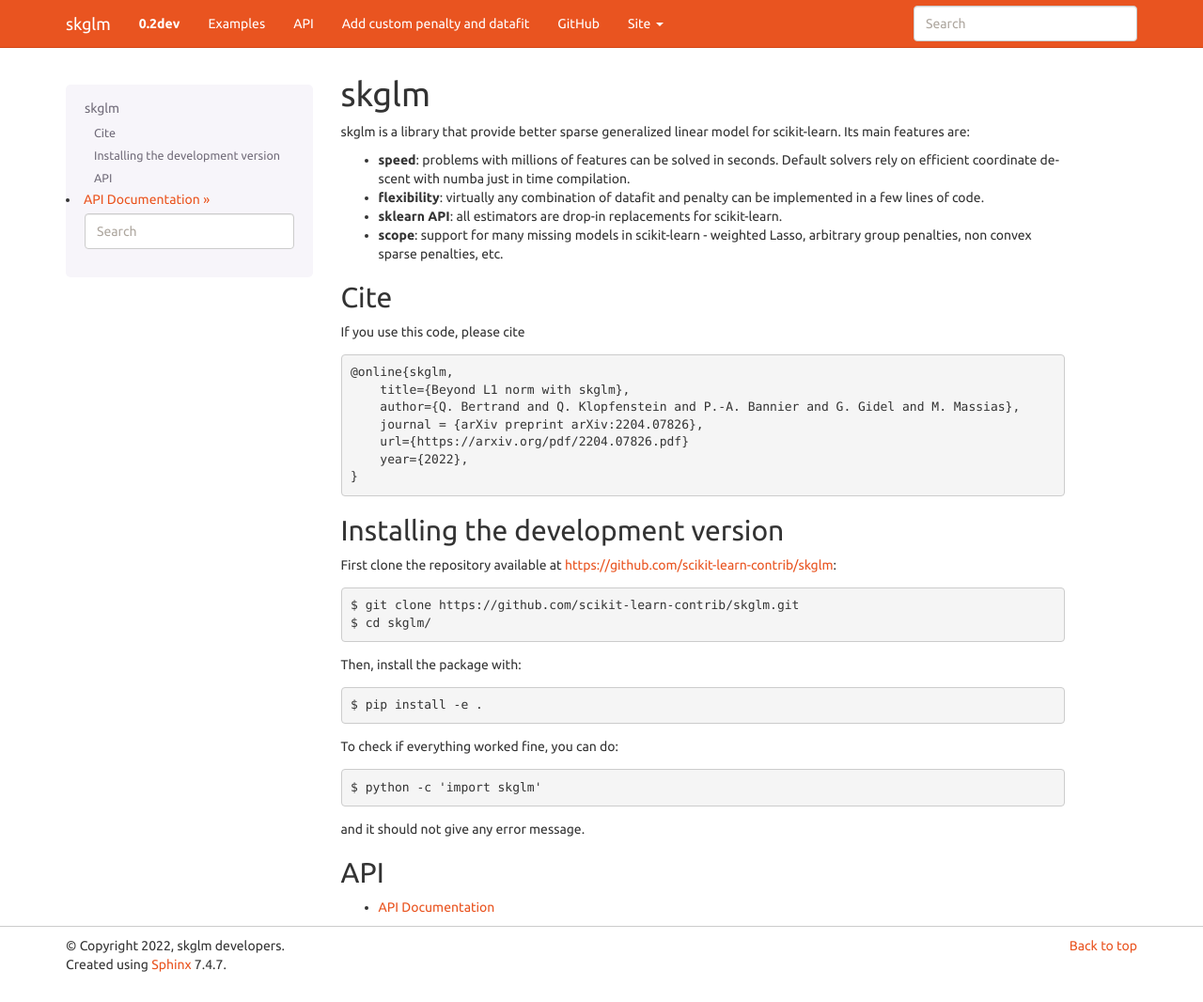
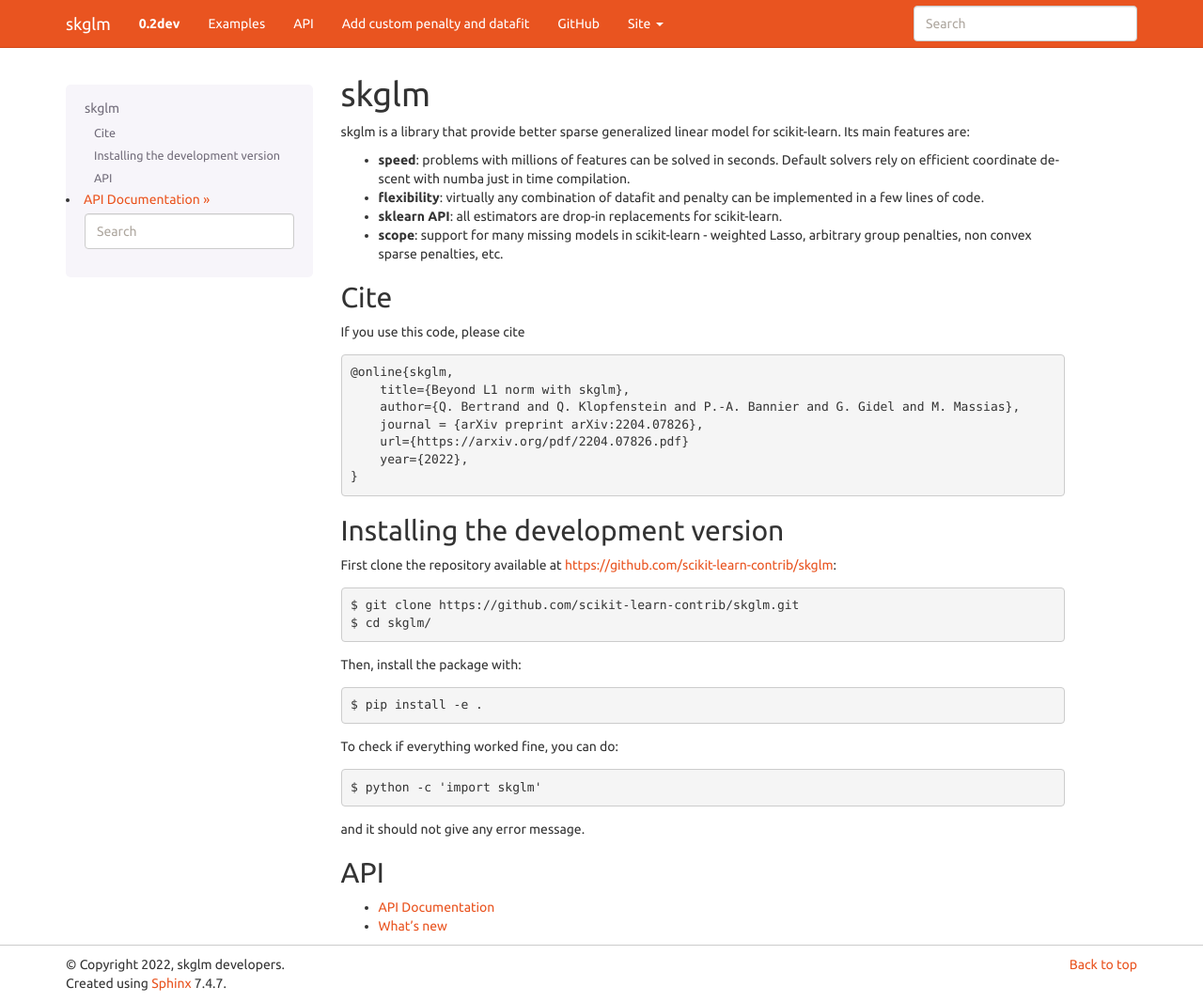
Before and after one commit to scikit-learn-contrib/skglm, a Sphinx documentation site: the page built from doc/index.rst, in a window 1280 px wide and 1066 px high. Shown: the whole window at 94% size. Built offline with Sphinx 7.4.7, drawn with Linux system fonts in a browser that asks for light colours.

Commit message:
add whats_new to doc

```diff
--- a/doc/index.rst
+++ b/doc/index.rst
@@ -56,3 +56,4 @@
     :maxdepth: 1
 
     api.rst
+    whats_new.rst
```
